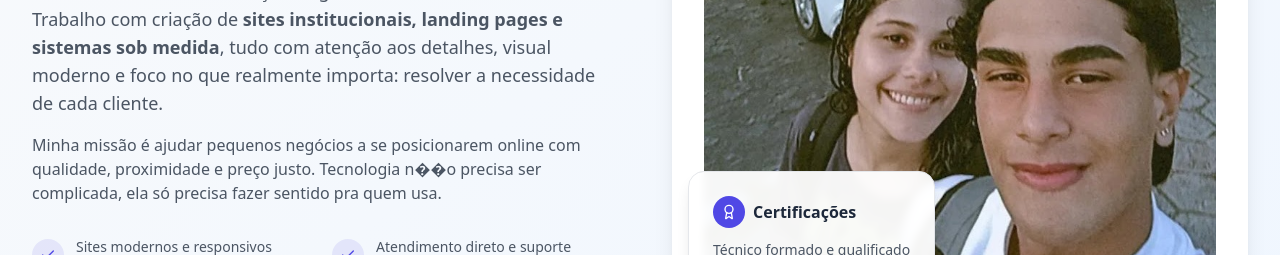
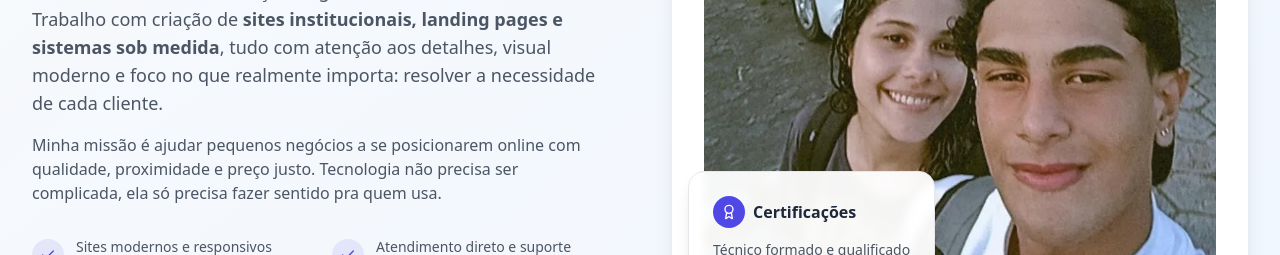
Before and after one commit to Matheus-Oli/criacao-de-sites, a React (Vite) app: page / in a window 1280 px wide. Shown: the part 1260-1515 px from the top of the page. Built offline with nearby package versions, Linux system fonts and the light colour scheme.

Commit message:
primeira versao finalizada

```diff
--- a/client/pages/Index.tsx
+++ b/client/pages/Index.tsx
@@ -946,7 +946,7 @@ export default function Index() {
                 <p className="text-sm sm:text-base text-gray-600 leading-relaxed">
                   Minha missão é ajudar pequenos negócios a se posicionarem
                   online com qualidade, proximidade e preço justo. Tecnologia
-                  n��o precisa ser complicada, ela só precisa fazer sentido pra
+                  não precisa ser complicada, ela só precisa fazer sentido pra
                   quem usa.
                 </p>
               </div>
```
